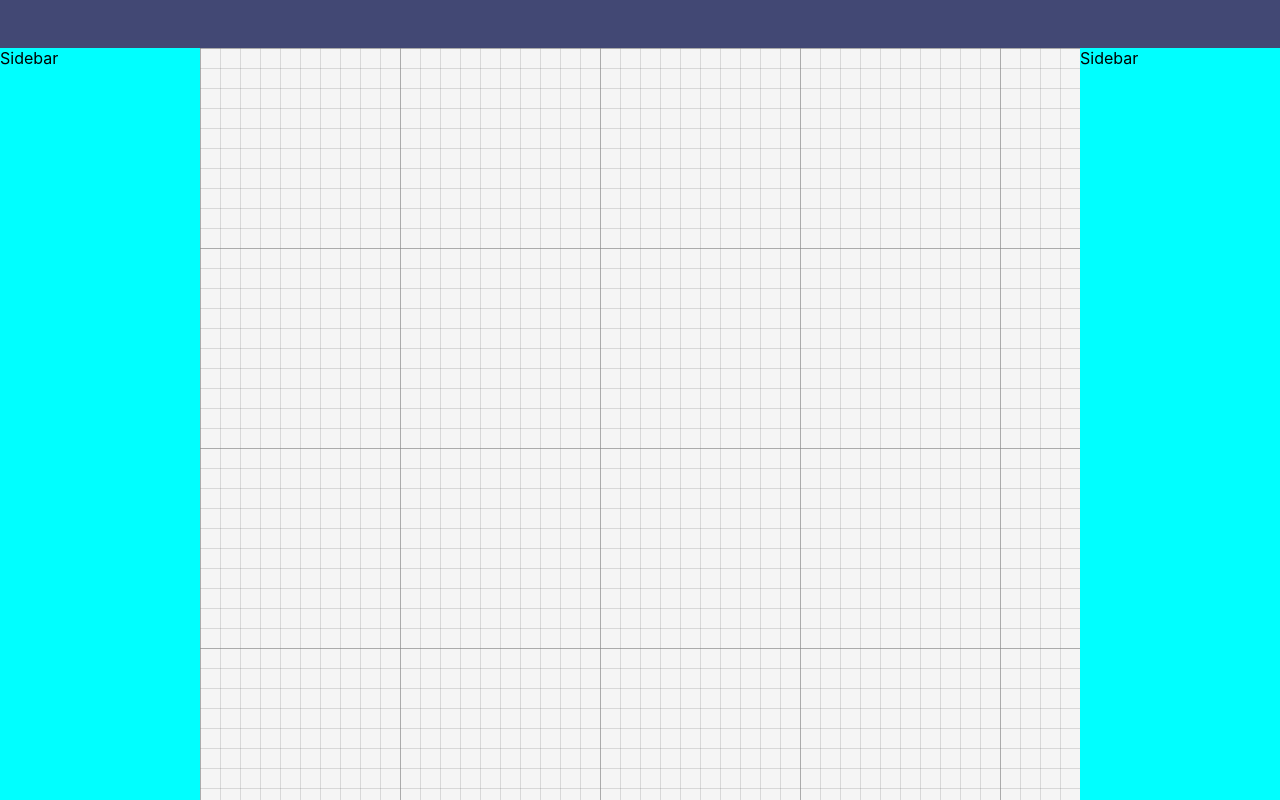
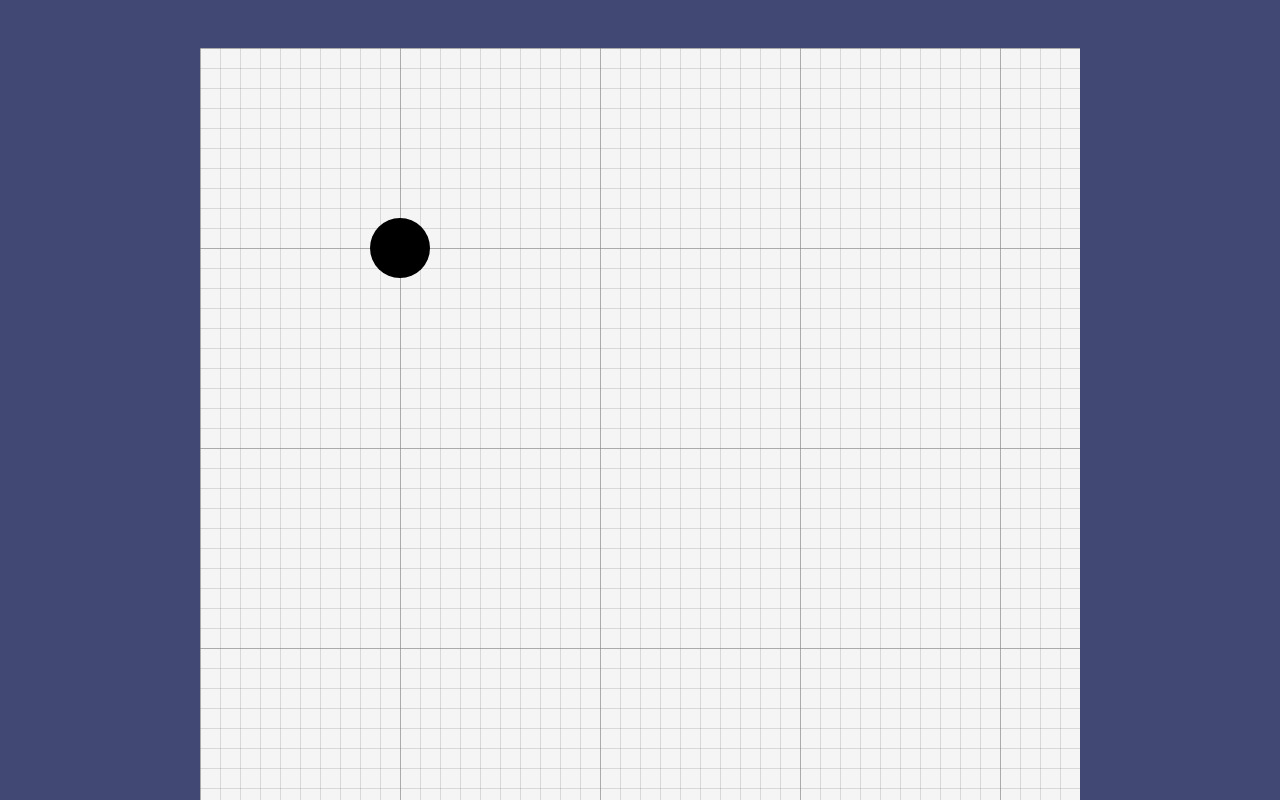
Before and after one commit to saiefelgebali/shortest-path-simulator, a React (Create React App) app: page / in a window 1280 px wide. Built offline with nearby package versions, Linux system fonts and the light colour scheme.

Commit message:
ADDED: Support for nodes

```diff
--- a/src/components/Diagram/Diagram.tsx
+++ b/src/components/Diagram/Diagram.tsx
@@ -1,3 +1,4 @@
+import DiagramNode from "../DiagramNode/DiagramNode";
 import { Grid } from "../Grid/Grid";
 import styles from "./Diagram.module.scss";
 
@@ -5,6 +6,7 @@ function Diagram() {
 	return (
 		<svg className={styles.diagram}>
 			<Grid />
+			<DiagramNode x={200} y={200} r={30} />
 		</svg>
 	);
 }
--- /dev/null
+++ b/src/components/DiagramNode/DiagramNode.tsx
@@ -0,0 +1,19 @@
+import React from "react";
+
+type DiagramNodeProps = {
+	x: number;
+	y: number;
+	r: number;
+};
+
+/**
+ * Add a circle element representing a node
+ * @prop {number} x position on x axis
+ * @prop {number} y position on y axis
+ * @prop {number} r radius of the circle
+ */
+function DiagramNode({ x, y, r }: DiagramNodeProps) {
+	return <circle cx={x} cy={y} r={r} fill='black' />;
+}
+
+export default DiagramNode;
--- a/src/components/SidebarContainer/SidebarContainer.module.scss
+++ b/src/components/SidebarContainer/SidebarContainer.module.scss
@@ -1,3 +1,2 @@
 .container {
-	background-color: aqua;
 }
--- a/src/components/SidebarContainer/SidebarContainer.tsx
+++ b/src/components/SidebarContainer/SidebarContainer.tsx
@@ -2,7 +2,7 @@ import React from "react";
 import styles from "./SidebarContainer.module.scss";
 
 function SidebarContainer() {
-	return <div className={styles.container}>Sidebar</div>;
+	return <div className={styles.container}></div>;
 }
 
 export default SidebarContainer;
```
Also changed, not shown: src/components/DiagramNode/DiagramNode.module.scss (added).
